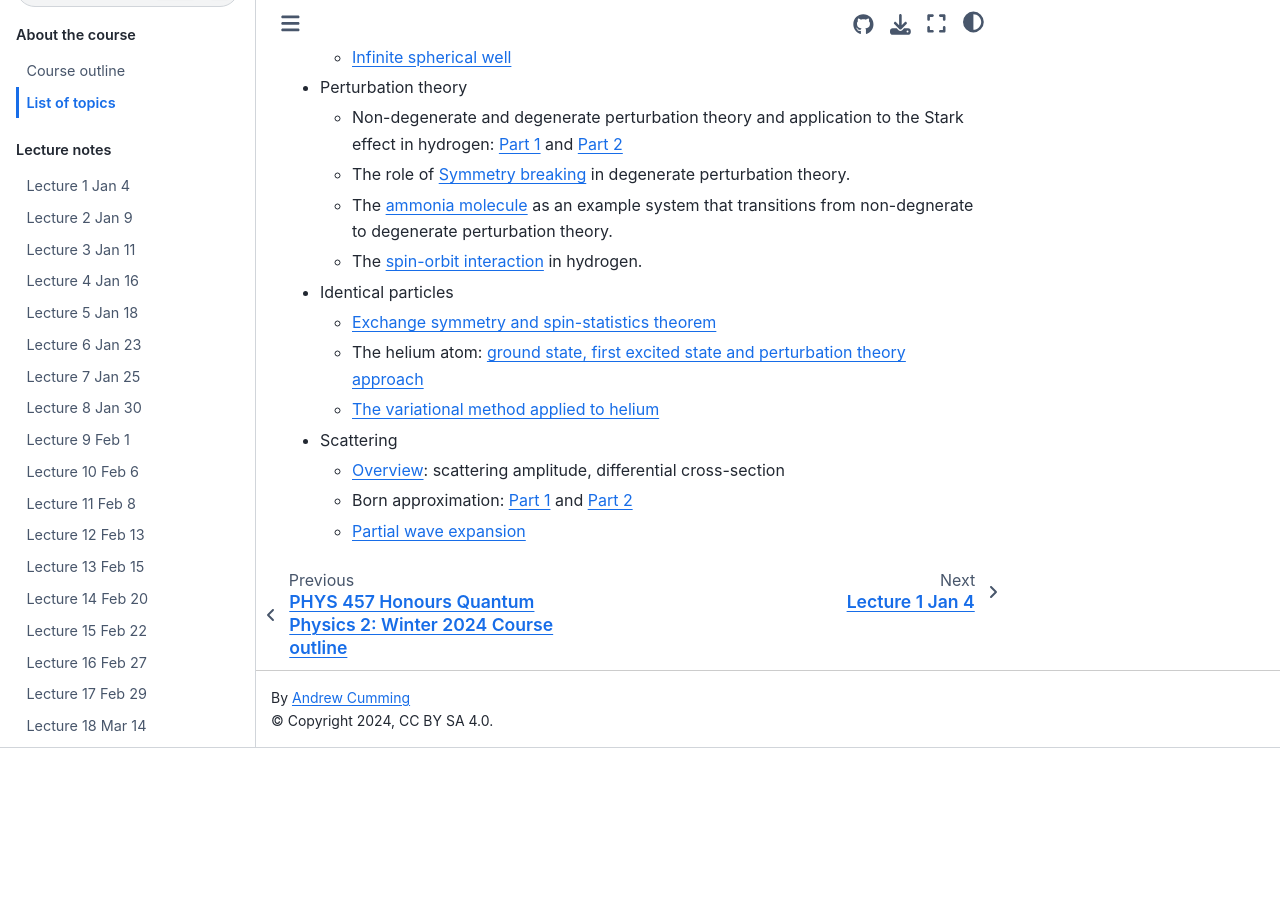
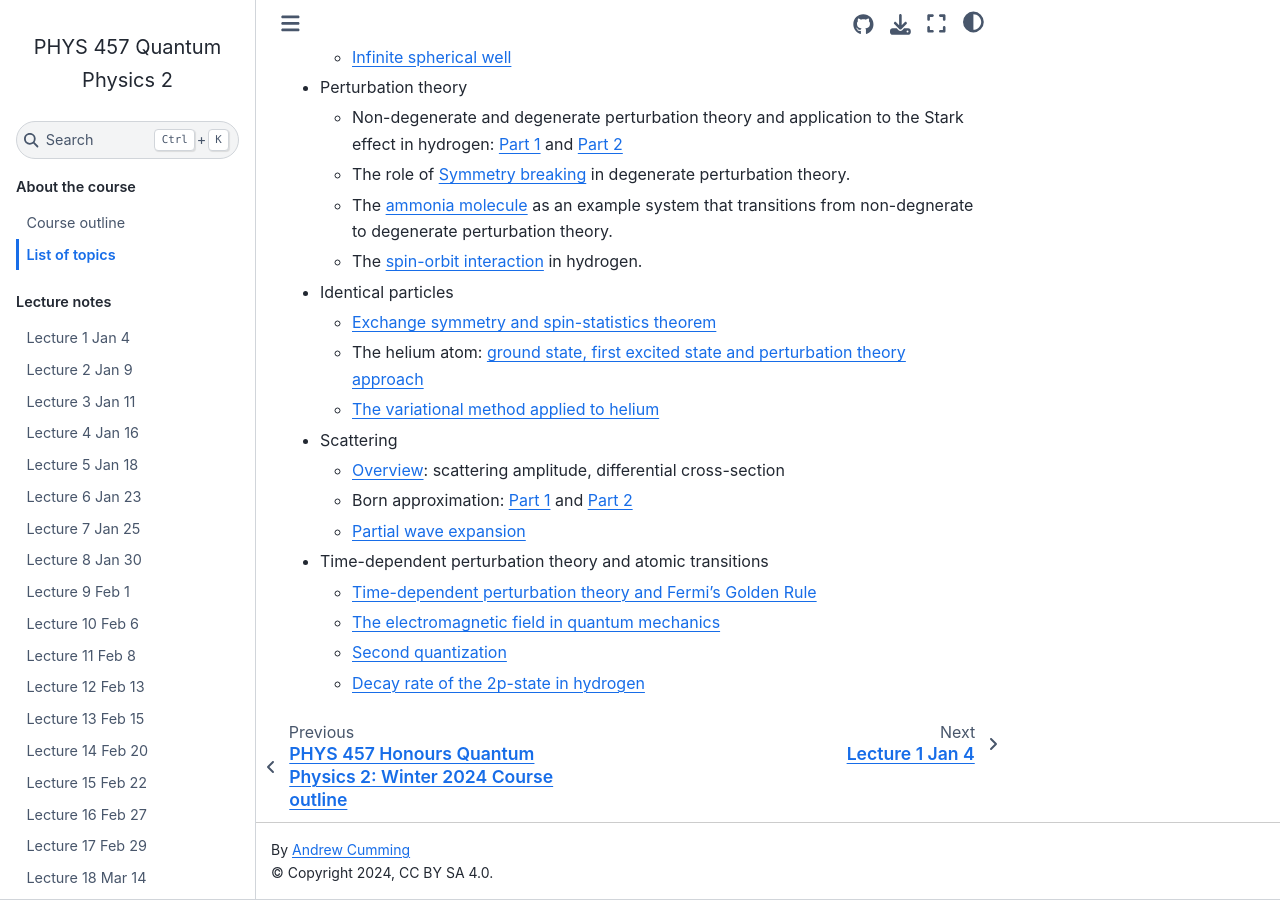
Before and after one commit to andrewcumming/phys457, a Jupyter Book: the page built from topics.md, in a window 1280 px wide and 900 px high, scrolled down 851 px. Built offline with Jupyter Book 1.0.4 settings and Sphinx 7.4.7 and the Sphinx Book theme 1.1.4, drawn with Linux system fonts in a browser that asks for light colours; before the commit the page ends 1599 px from its top, so only the background shows below that.

Commit message:
Update topics list

```diff
--- a/topics.md
+++ b/topics.md
@@ -39,3 +39,8 @@
     + [Overview](https://andrewcumming.github.io/phys457/lecture21.html#overview-of-scattering): scattering amplitude, differential cross-section
     + Born approximation: [Part 1](https://andrewcumming.github.io/phys457/lecture21.html#born-approximation) and [Part 2](https://andrewcumming.github.io/phys457/lecture22.html#born-approximation-continued)
     + [Partial wave expansion](https://andrewcumming.github.io/phys457/lecture22.html#partial-wave-expansion)
+- Time-dependent perturbation theory and atomic transitions
+    + [Time-dependent perturbation theory and Fermi's Golden Rule](https://andrewcumming.github.io/phys457/lecture23.html#time-dependent-perturbation-theory)
+    + [The electromagnetic field in quantum mechanics](https://andrewcumming.github.io/phys457/lecture24.html#the-electromagnetic-field-in-quantum-mechanics)
+    + [Second quantization](https://andrewcumming.github.io/phys457/lecture25.html#second-quantization)
+    + [Decay rate of the 2p-state in hydrogen](https://andrewcumming.github.io/phys457/lecture25.html#decay-rate-of-the-2p-state-in-hydrogen)
```
